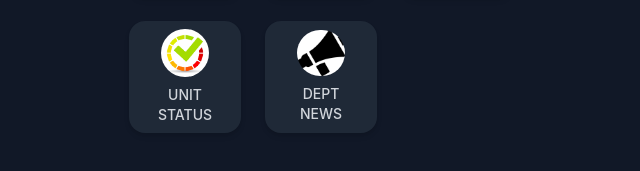
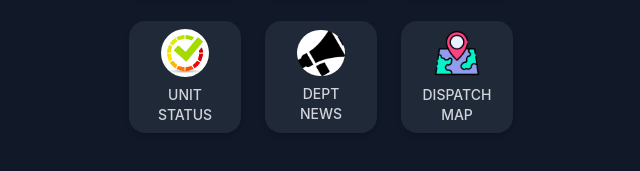
Before and after one commit to spfldtwpclarkoh/app, a plain HTML site: page index.html in a window 1280 px wide. Shown: the part 487-658 px from the top of the page, without its empty margins (319-959 px from the left). Drawn offline with nearby package versions, Linux system fonts and the light colour scheme.

Commit message:
Add files via upload

```diff
--- a/index.html
+++ b/index.html
@@ -71,10 +71,16 @@
                 <span class="block mt-2 text-sm font-medium text-gray-300">UNIT STATUS</span>
             </a>
 
-            <!-- Icon 7: News & Announcements -->
+            <!-- Icon 5: News & Announcements -->
             <a href="news.html" target="_blank" class="icon-link bg-gray-800 p-4 rounded-2xl shadow-md flex flex-col justify-center items-center h-28">
                 <img src="news.png" alt="News Icon" class="icon-image rounded-full">
                 <span class="block mt-2 text-sm font-medium text-gray-300">DEPT NEWS</span>
+            </a>
+
+            <!-- Icon 6: Dispatch Map -->
+            <a href="https://ago.clarkcountyohio.gov/sheriffdispatch/" target="_blank" class="icon-link bg-gray-800 p-4 rounded-2xl shadow-md flex flex-col justify-center items-center h-28">
+                <img src="dispmap.png" alt="Map Icon" class="icon-image">
+                <span class="block mt-2 text-sm font-medium text-gray-300">DISPATCH MAP</span>
             </a>
 
 
```
Also changed, not shown: dispmap.png (added).
